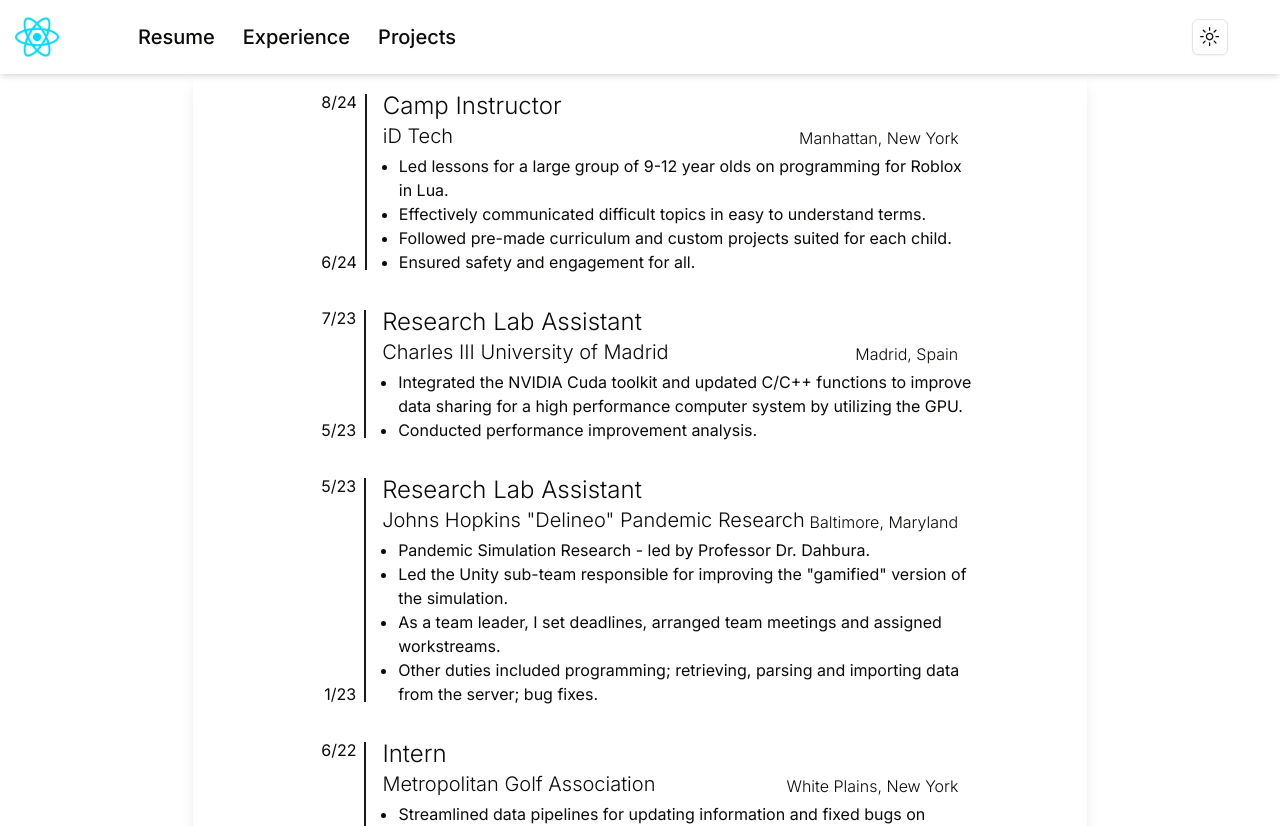
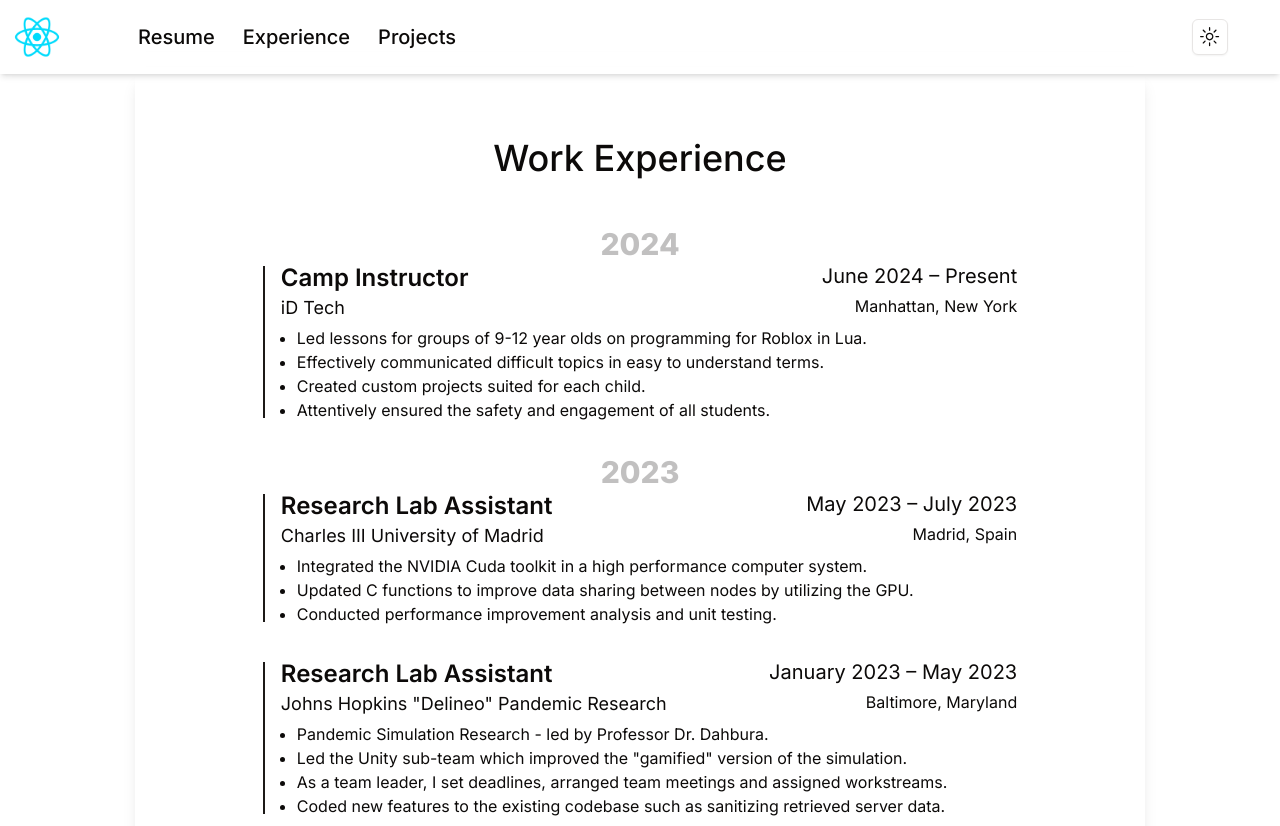
Before and after one commit to Black-Chowder/portfolio-react, a Next.js app: page /experience in a window 1280 px wide. Shown: the top 826 px of the page. Built offline with nearby package versions, Linux system fonts and the light colour scheme.

Commit message:
updated experience page

```diff
--- a/src/app/experience/page.tsx
+++ b/src/app/experience/page.tsx
@@ -6,18 +6,27 @@ function ExperiencePoint({
 } : {
 	job: Job,
 }) {
-	return <div className="flex flex-row justify-center mb-8 max-w-fit">
-		<div className="flex flex-col justify-between mr-2">  { /* timeline section */}
-			<p className="text-right">{`${job.end_date  .getMonth()+1}/${job.end_date  .getFullYear() - 2000}`}</p>
-			<p className="text-right">{`${job.start_date.getMonth()+1}/${job.start_date.getFullYear() - 2000}`}</p>
+	const dateFormatOptions: Intl.DateTimeFormatOptions = {
+		year: 'numeric',
+		month: 'long',
+	};
+
+	return (
+		<div className="flex flex-row justify-start mb-8 w-full">
+			<div className="flex mt-1 mb-1 mr-4 border-r-2 border-accent-foreground"></div>
+			<div className="flex flex-col w-full"> { /* info section */}
+				<div className="flex flex-col justify-start mb-1">
+					<div className="flex justify-between align-bottom">
+						<h1 className="mr-5 font-semibold text-2xl"> { job.title } </h1>
+						<div className="flex flex-row justify-end">
+							<p className="text-right text-xl">
+											{`${job.start_date.toLocaleString("en-US", dateFormatOptions)}`} &ndash; {job.end_date.getFullYear() == new Date().getFullYear() && job.end_date.getMonth() == new Date().getMonth()
+								? "Present" : `${job.end_date.toLocaleString("en-US", dateFormatOptions)}`}</p>
 						</div>
-		<div className="flex mt-1 mb-1 mr-4 border-r-2 border-accent-foreground"></div>
-		<div className="flex flex-col max-w-xl"> { /* info section */}
-			<div className="flex flex-col justify-start mb-1">
-				<h1 className="mr-5 font-light text-2xl"> { job.title } </h1>
-				<div className="flex flex-row justify-between items-end">
-					<h3 className="font-light text-xl"> { job.company } </h3>
-					<h5 className="font-light text-base"> { job.location } </h5>
+					</div>
+					<div className="flex justify-between align-bottom">
+						<h2 className="text-lg"> { job.company } </h2>
+						<h2 className="text-base"> { job.location } </h2>
 					</div>
 				</div>
 				<ul>
@@ -26,15 +35,43 @@ function ExperiencePoint({
 						{point}
 					</li>)}
 				</ul>
-			{/* <p> { job.description } </p> */}
 			</div>
+		</div>
+	)
+}
+
+function YearDivider({ year } : { year: number }) {
+	return <div className="flex justify-center items-center w-full text-3xl font-extrabold opacity-25">
+		{year}
 	</div>
 }
 
 export default function Experience() {
+	jobs.sort((a, b) => {
+		if (a.start_date.getTime() == b.start_date.getTime()) return 0;
+		return a.start_date > b.start_date ? 1 : -1;
+	});
+
+	// Place year headers
+	let lastJobYear = jobs[jobs.length - 1].start_date.getFullYear();
+	const expAndYearGaps = []
+	expAndYearGaps.push(<YearDivider key={"present"} year={lastJobYear} />);
+	for (let i = jobs.length - 1; i >= 0; i--) {
+		const currentYear = jobs[i].start_date.getFullYear();
+		if (currentYear < lastJobYear) {
+			// year jump
+			expAndYearGaps.push(<YearDivider key={currentYear} year={currentYear} />)
+			lastJobYear = currentYear;
+		}
+		expAndYearGaps.push(<ExperiencePoint key={jobs[i].slug} job={jobs[i]} />)
+	}
+
     return (
 		<div className="flex flex-col flex-grow py-4 px-6 md:px-32 shadow-lg">
-			{jobs.map(job => <ExperiencePoint key={job.slug} job={job} />)}
+			<h1 className="flex w-full my-12 justify-center text-4xl font-medium">
+				Work Experience
+			</h1>
+			{expAndYearGaps}
 		</div>
     );
 }
--- a/src/lib/data.ts
+++ b/src/lib/data.ts
@@ -22,12 +22,12 @@ export const jobs: Job[] = [
         company: "iD Tech",
         location: "Manhattan, New York",
         start_date: new Date(2024, 5, 1),
-        end_date: new Date(2024, 7, 1),
+        end_date: new Date(), //new Date(2024, 7, 1),
         description: [
-            "Led lessons for a large group of 9-12 year olds on programming for Roblox in Lua. ",
+            "Led lessons for groups of 9-12 year olds on programming for Roblox in Lua. ",
             "Effectively communicated difficult topics in easy to understand terms. ",
-            "Followed pre-made curriculum and custom projects suited for each child. ",
-            "Ensured safety and engagement for all. "
+            "Created custom projects suited for each child. ",
+            "Attentively ensured the safety and engagement of all students. "
         ]
     },
     {
@@ -38,8 +38,9 @@ export const jobs: Job[] = [
         start_date: new Date(2023,4,22),
         end_date: new Date(2023,6,26),
         description: [
-            "Integrated the NVIDIA Cuda toolkit and updated C/C++ functions to improve data sharing for a high performance computer system by utilizing the GPU. ",
-            "Conducted performance improvement analysis. ",
+            "Integrated the NVIDIA Cuda toolkit in a high performance computer system. ",
+            "Updated C functions to improve data sharing between nodes by utilizing the GPU. ",
+            "Conducted performance improvement analysis and unit testing. ",
         ]
     },
     {
@@ -51,9 +52,9 @@ export const jobs: Job[] = [
         end_date: new Date(2023,4,12),
         description: [
             "Pandemic Simulation Research - led by Professor Dr. Dahbura. ",
-            "Led the Unity sub-team responsible for improving the \"gamified\" version of the simulation. ",
+            "Led the Unity sub-team which improved the \"gamified\" version of the simulation. ",
             "As a team leader, I set deadlines, arranged team meetings and assigned workstreams. ",
-            "Other duties included programming; retrieving, parsing and importing data from the server; bug fixes. ",
+            "Coded new features to the existing codebase such as sanitizing retrieved server data. ",
         ]
     },
     {
@@ -64,8 +65,8 @@ export const jobs: Job[] = [
         start_date: new Date(2022, 4, 1),
         end_date: new Date(2022, 5, 1),
         description: [
-            "Streamlined data pipelines for updating information and fixed bugs on website. ",
-            "Utilized PivotTables in Excel to aggregate decades of tournament data for easy analysis and manipulation. "
+            "Updated website by streamlining data pipelines for renewing information and fixing various bugs. ",
+            "Condensed decades of tournament data for easy analysis and manipulation using Excel formulas. "
         ]
     },
 ]
```
Lines whose indentation alone changed are shown as unchanged.
